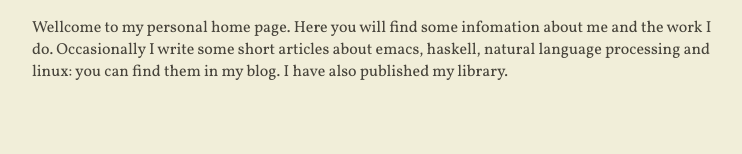
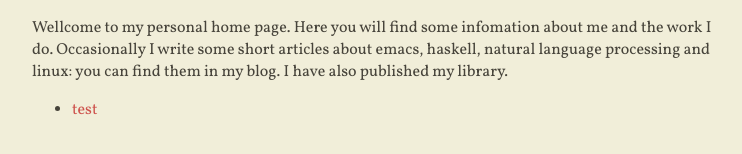
Before and after one commit to rs2/anbasile.github.io, a Jekyll site: the page built from index.html, in a window 1280 px wide. Shown: the part 407-561 px from the top of the page, without its empty margins (268-1010 px from the left). Built offline with Jekyll 4.4.1, drawn with Linux system fonts in a browser that asks for light colours; nearby versions of some CDN libraries.

Commit message:
Update index.html

```diff
--- a/index.html
+++ b/index.html
@@ -26,4 +26,5 @@ layout: base
     </main>
 
     {% include abstract.html %}
+    {% include postlist.html %}
 </div>
```
